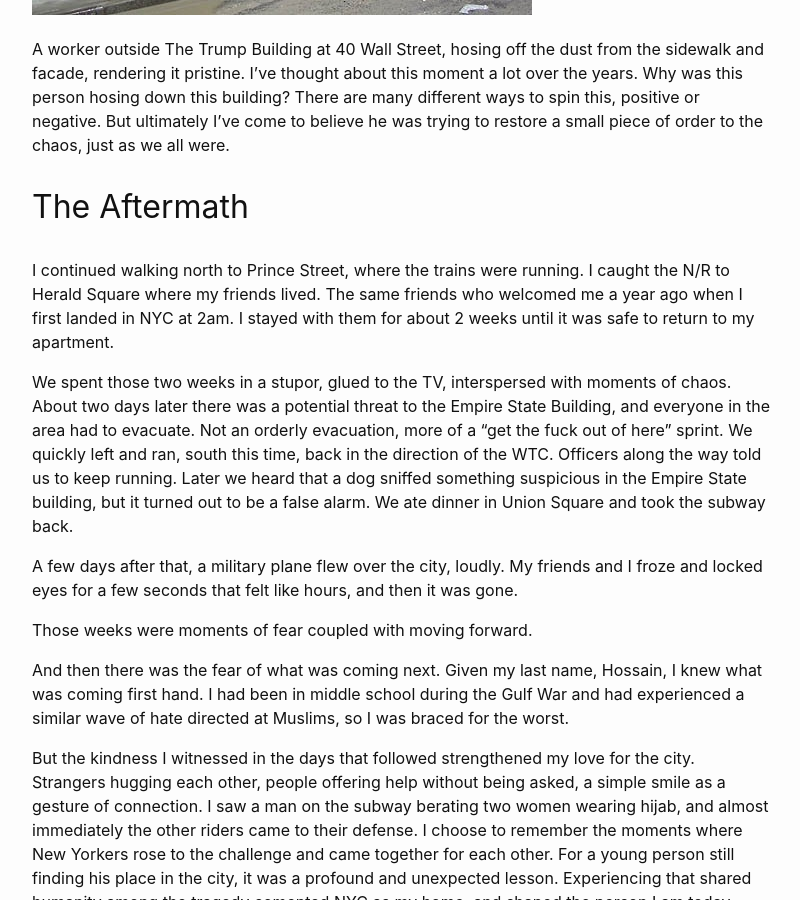
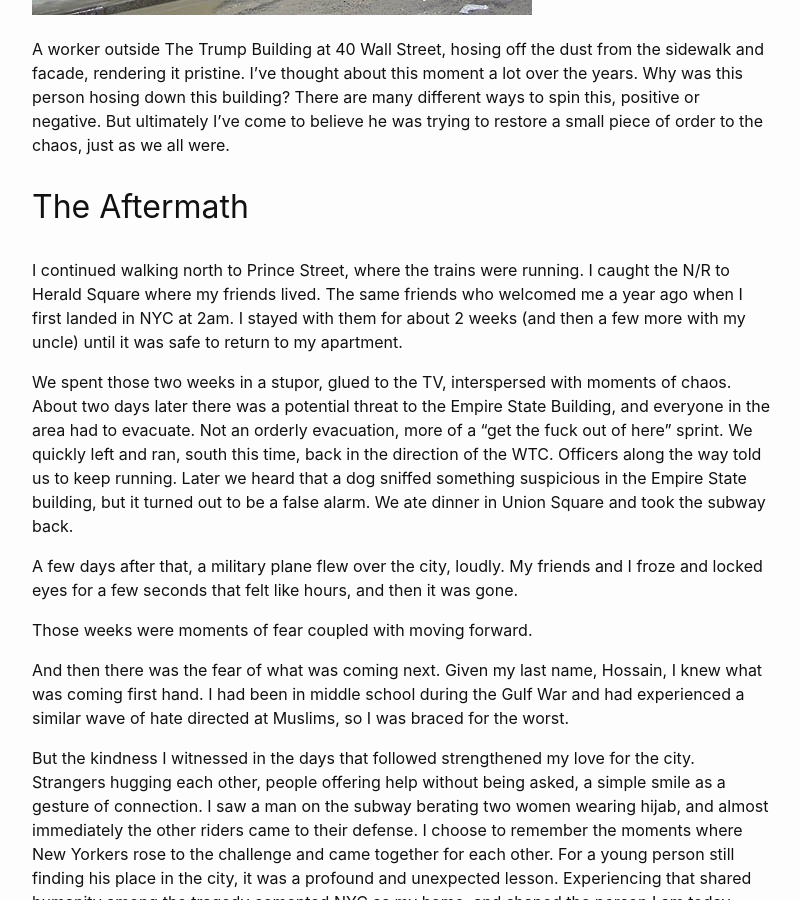
Before and after one commit to monsur/monsur.github.io, a Jekyll site: the page built from _posts/2025-09-01-sept11.md, in a window 1280 px wide and 900 px high, scrolled down 8335 px. Shown: the whole window, without its empty margins (238-1038 px from the left). Built offline with Jekyll 4.4.1, drawn with Linux system fonts in a browser that asks for light colours.

Commit message:
small edit

```diff
--- a/_posts/2025-09-01-sept11.md
+++ b/_posts/2025-09-01-sept11.md
@@ -96,7 +96,7 @@ A worker outside The Trump Building at 40 Wall Street, hosing off the dust from
 
 # The Aftermath
 
-I continued walking north to Prince Street, where the trains were running. I caught the N/R to Herald Square where my friends lived. The same friends who welcomed me a year ago when I first landed in NYC at 2am. I stayed with them for about 2 weeks until it was safe to return to my apartment.
+I continued walking north to Prince Street, where the trains were running. I caught the N/R to Herald Square where my friends lived. The same friends who welcomed me a year ago when I first landed in NYC at 2am. I stayed with them for about 2 weeks (and then a few more with my uncle) until it was safe to return to my apartment.
 
 We spent those two weeks in a stupor, glued to the TV, interspersed with moments of chaos. About two days later there was a potential threat to the Empire State Building, and everyone in the area had to evacuate. Not an orderly evacuation, more of a “get the fuck out of here” sprint. We quickly left and ran, south this time, back in the direction of the WTC. Officers along the way told us to keep running. Later we heard that a dog sniffed something suspicious in the Empire State building, but it turned out to be a false alarm. We ate dinner in Union Square and took the subway back.
 
```
